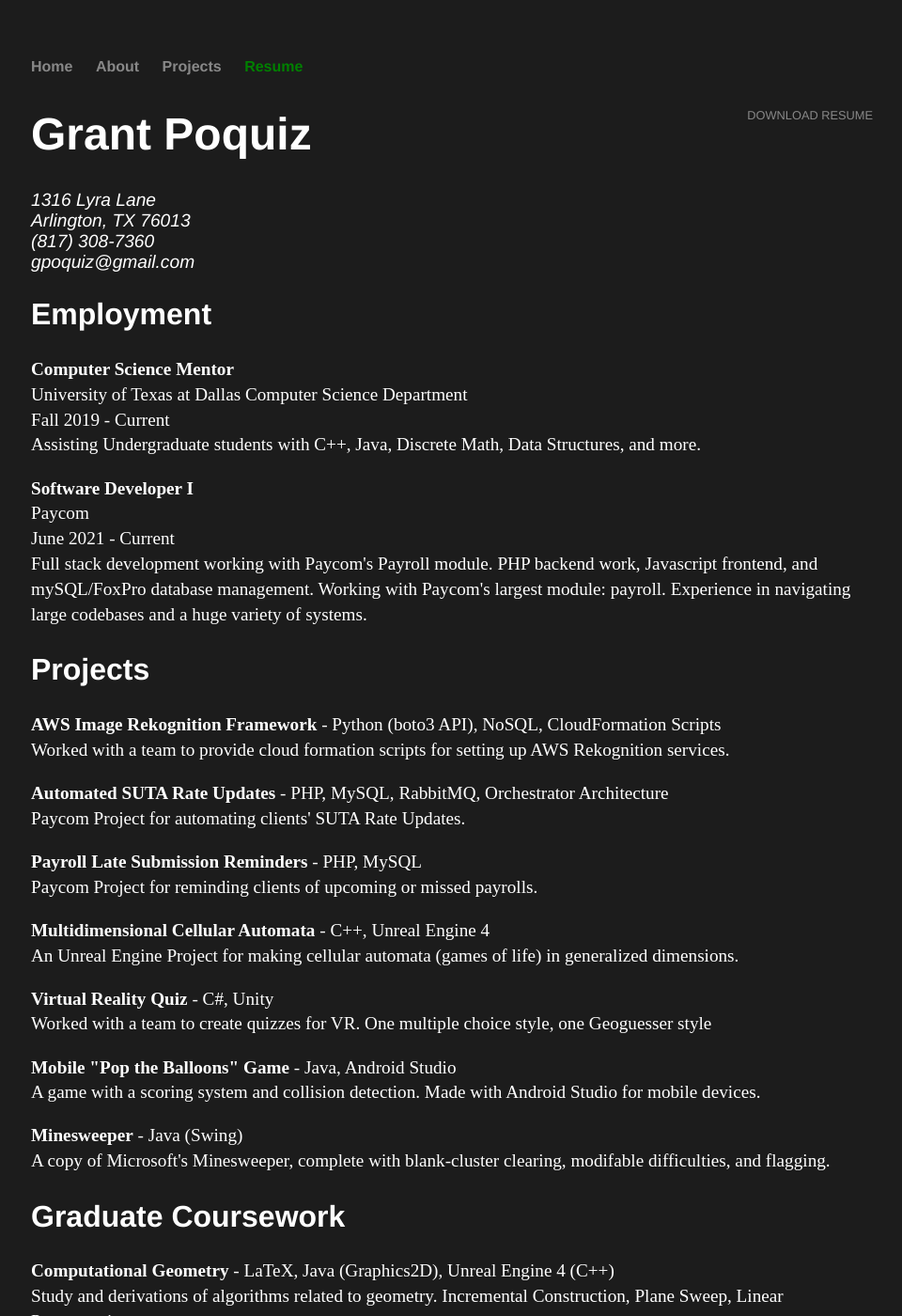
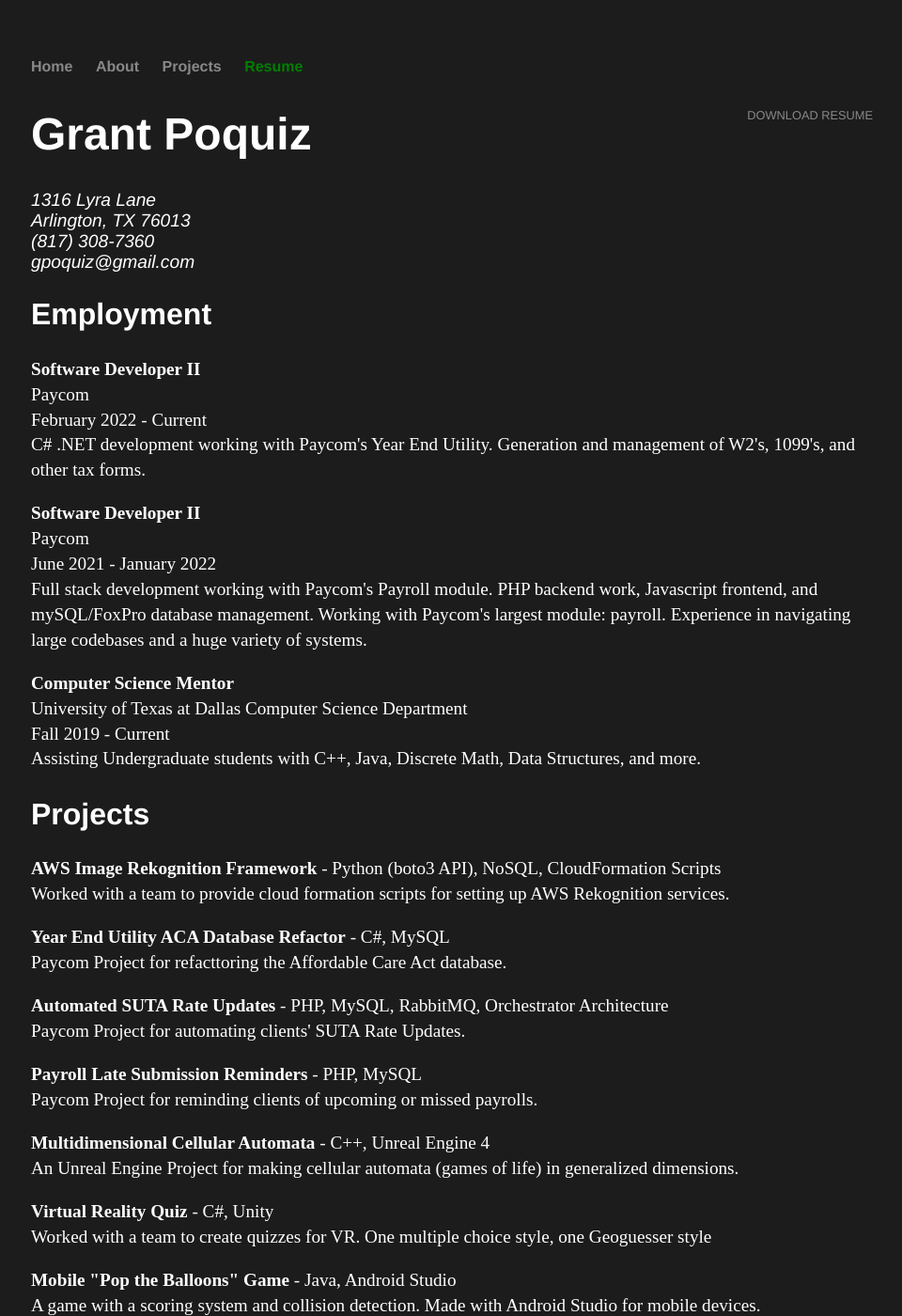
Before and after one commit to gpoquiz/gpoquiz.github.io, a Jekyll site: the page built from resume/index.html, in a window 1280 px wide and 1400 px high. Shown: the whole window at 94% size, without its empty margins (159-1119 px from the left). Built offline with Jekyll 4.4.1, drawn with Linux system fonts in a browser that asks for light colours.

Commit message:
Updated resume

```diff
--- a/resume/index.html
+++ b/resume/index.html
@@ -14,21 +14,34 @@
 			</address>
 
 			<h2>Employment</h2>
+
+			<p><strong>Software Developer II</strong> <br>
+			Paycom <br>
+			February 2022 - Current <br>
+			C# .NET development working with Paycom's Year End Utility. Generation and management of W2's, 1099's, and other tax forms.
+			</p>
+
+			<p><strong>Software Developer II</strong> <br>
+			Paycom <br>
+			June 2021 - January 2022 <br>
+			Full stack development working with Paycom's Payroll module.  PHP backend work, Javascript frontend, and mySQL/FoxPro database management.  Working with Paycom's largest module: payroll.  Experience in navigating large codebases and a huge variety of systems.
+			</p>
+
 			<p><strong>Computer Science Mentor</strong> <br>
 			University of Texas at Dallas Computer Science Department <br>
 			Fall 2019 - Current <br>
 			Assisting Undergraduate students with C++, Java, Discrete Math, Data Structures, and more.
 			</p>
 
-			<p><strong>Software Developer I</strong> <br>
-			Paycom <br>
-			June 2021 - Current <br>
-			Full stack development working with Paycom's Payroll module.  PHP backend work, Javascript frontend, and mySQL/FoxPro database management.  Working with Paycom's largest module: payroll.  Experience in navigating large codebases and a huge variety of systems.
-			</p>
 
 			<h2>Projects</h2>
 			<p><strong>AWS Image Rekognition Framework</strong> - Python (boto3 API), NoSQL, CloudFormation Scripts<br>
 			Worked with a team to provide cloud formation scripts for setting up AWS Rekognition services.
+			</p>
+
+
+			<p><strong>Year End Utility ACA Database Refactor</strong> - C#, MySQL<br>
+				Paycom Project for refacttoring the Affordable Care Act database.
 			</p>
 
 			<p><strong>Automated SUTA Rate Updates</strong> - PHP, MySQL, RabbitMQ, Orchestrator Architecture<br>
@@ -40,19 +53,19 @@
 			</p>
 
 			<p><strong>Multidimensional Cellular Automata</strong> - C++, Unreal Engine 4<br>
-			An Unreal Engine Project for making cellular automata (games of life) in generalized dimensions.
+				An Unreal Engine Project for making cellular automata (games of life) in generalized dimensions.
 			</p>
 
 			<p><strong>Virtual Reality Quiz</strong> - C#, Unity<br>
-			Worked with a team to create quizzes for VR. One multiple choice style, one Geoguesser style
+				Worked with a team to create quizzes for VR. One multiple choice style, one Geoguesser style
 			</p>
 
 			<p><strong>Mobile "Pop the Balloons" Game</strong> - Java, Android Studio<br>
-			A game with a scoring system and collision detection. Made with Android Studio for mobile devices.
+				A game with a scoring system and collision detection. Made with Android Studio for mobile devices.
 			</p>
 
 			<p><strong>Minesweeper</strong> - Java (Swing)<br>
-			A copy of Microsoft's Minesweeper, complete with blank-cluster clearing, modifable difficulties, and flagging.
+				A copy of Microsoft's Minesweeper, complete with blank-cluster clearing, modifable difficulties, and flagging.
 			</p>
 
 
```
